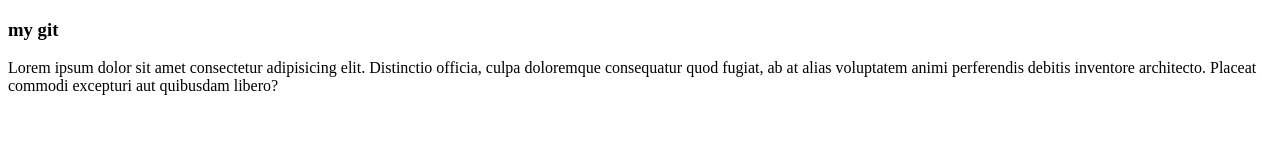
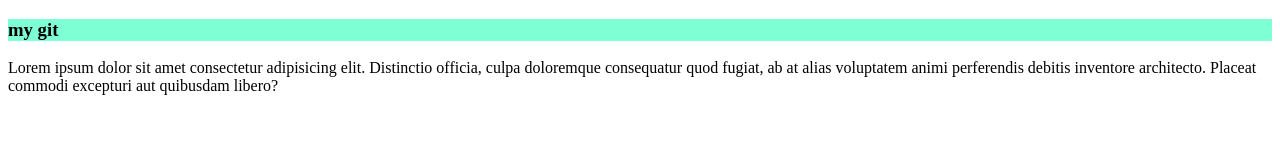
Before and after one commit to NirjonaAkter/my-fourth-repo, a plain HTML site: page index.html in a window 1280 px wide. Drawn offline with Linux system fonts and the light colour scheme.

Commit message:
my third msg

```diff
--- a/index.html
+++ b/index.html
@@ -4,6 +4,7 @@
     <meta charset="UTF-8">
     <meta name="viewport" content="width=device-width, initial-scale=1.0">
     <title>My fourth repo</title>
+    <link rel="stylesheet" href="style/slider.css">
 </head>
 <body>
     <h3>my git</h3>
--- /dev/null
+++ b/style/slider.css
@@ -0,0 +1,4 @@
+h3{
+    background-color: aquamarine;
+    font-family: 'Times New Roman', Times, serif;
+}
```
